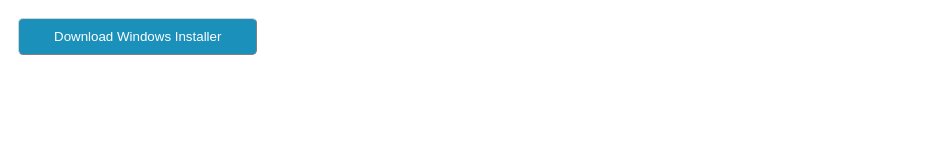
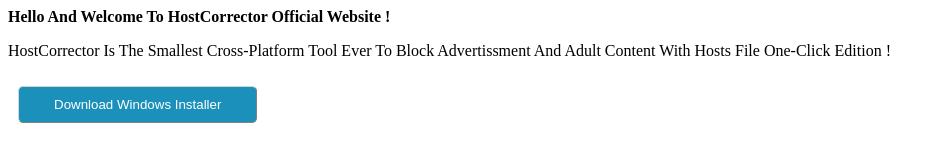
Before and after one commit to batata01/batata01.github.io, a plain HTML site: page index.html in a window 1280 px wide. Shown: the whole page, without its empty margins (0-945 px from the left). Drawn offline with Linux system fonts and the light colour scheme.

Commit message:
Initial commit

```diff
--- a/index.html
+++ b/index.html
@@ -1,6 +1,8 @@
 <!DOCTYPE html>
 <html>
-<a href='https://github.com/batata01/batata01.github.io' target='_blank'>
+<b>Hello And Welcome To HostCorrector Official Website !</b>
+<p>HostCorrector Is The Smallest Cross-Platform Tool Ever To Block Advertissment And Adult Content With Hosts File One-Click Edition !</p>
+<a href='https://github.com/batata01/batata01.github.io/raw/master/HostCorrector-windows.bat' target='_blank'>
 <input type='button' style='padding-left:35px;padding-top:10px;padding-right:35px;padding-bottom:10px;margin-left:10px;margin-top:10px;margin-right:10px;margin-bottom:10px;background-color:#1b90bb;color:#FFFFFF;border-left-width:1px;border-top-width:1px;border-right-width:1px;border-bottom-width:1px;border-color:#d5d5d5;border-radius:5px;cursor:pointer' value='Download Windows Installer' onMouseOver=this.style.backgroundColor='#FFFFFF';this.style.color='#1b90bb';this.style.borderColor='#d5d5d5' onMouseOut=this.style.backgroundColor='#1b90bb';this.style.color='#FFFFFF';this.style.borderColor='#d5d5d5' />
 </a>
 </html>
```
